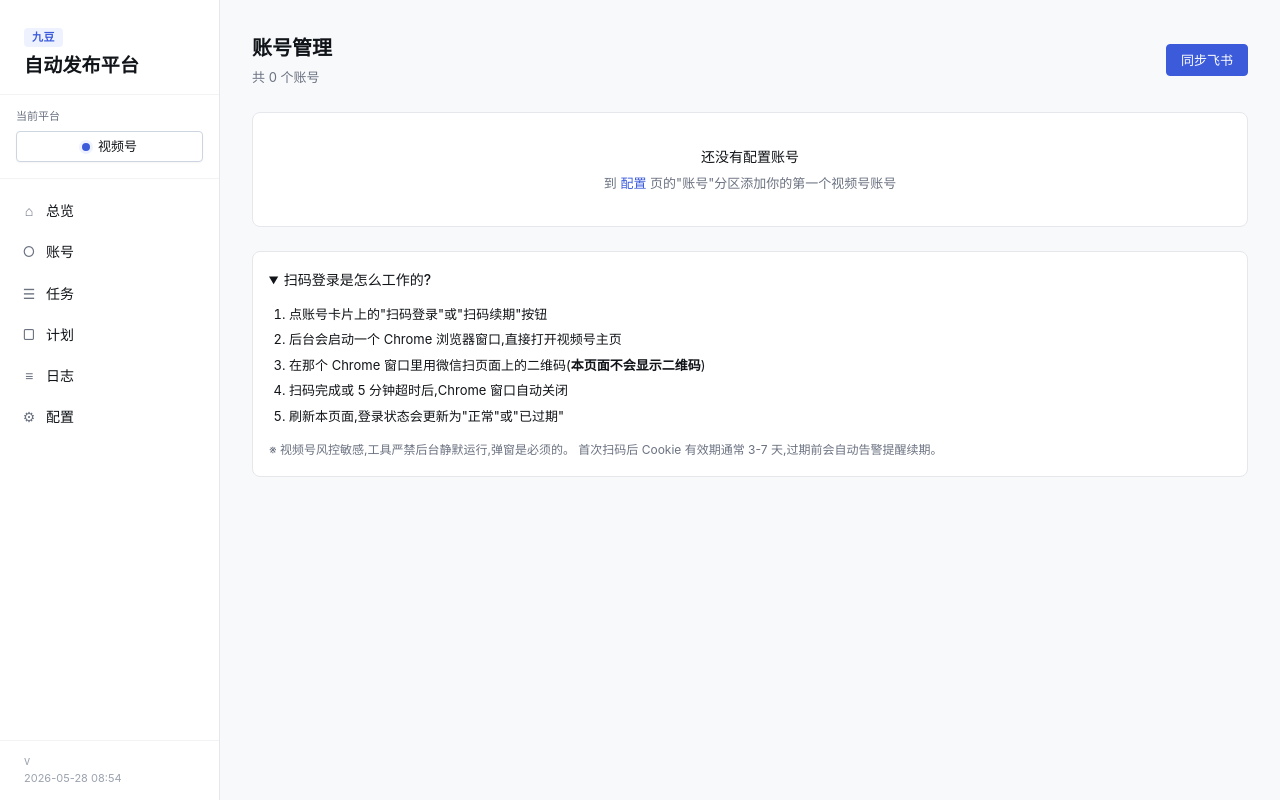
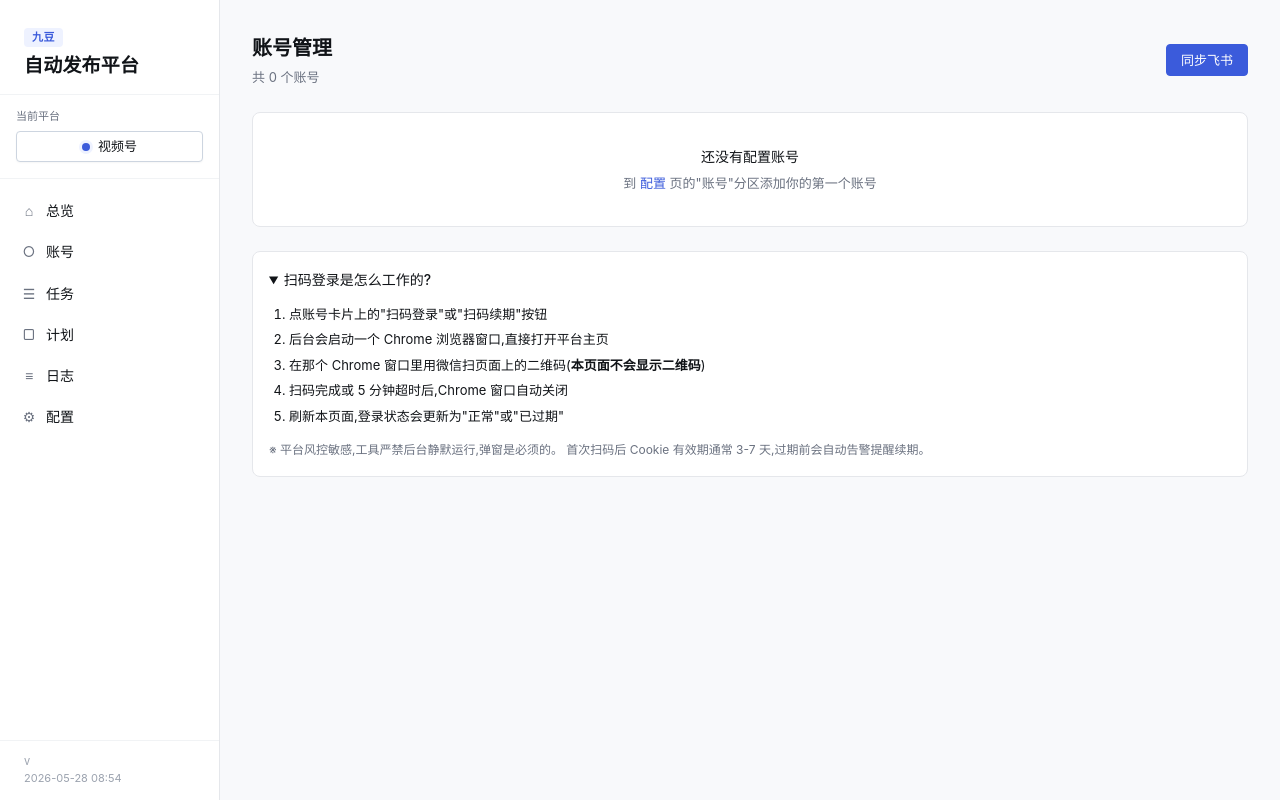
Before and after one commit to GySuper/m-zdfb, a Python web app: template wxsp/templates/accounts.html in a window 1280 px wide, after a click on "扫码登录是怎么工作的?". Run offline with Jinja, Linux system fonts and the light colour scheme; the template is opened without the code that fills it, so the values that code supplies are empty; some libraries are stand-ins or nearby versions.

Commit message:
fix(ui): remove hardcoded 视频号 references from templates
- Generic descriptions: 平台风控/平台改版 instead of 视频号风控/视频号改版
- Config page: 账号/风控 descriptions are now platform-neutral

Co-Authored-By: Claude Opus 4.7 <noreply@anthropic.com>

```diff
--- a/wxsp/templates/accounts.html
+++ b/wxsp/templates/accounts.html
@@ -106,7 +106,7 @@
     <div class="card">
       <div class="empty">
         <div class="empty-title">还没有配置账号</div>
-        <div>到 <a href="/config">配置</a> 页的"账号"分区添加你的第一个视频号账号</div>
+        <div>到 <a href="/config">配置</a> 页的"账号"分区添加你的第一个账号</div>
       </div>
     </div>
   {% endif %}
@@ -116,13 +116,13 @@
     <summary>扫码登录是怎么工作的?</summary>
     <ol class="info-list">
       <li>点账号卡片上的"扫码登录"或"扫码续期"按钮</li>
-      <li>后台会启动一个 Chrome 浏览器窗口,直接打开视频号主页</li>
+      <li>后台会启动一个 Chrome 浏览器窗口,直接打开平台主页</li>
       <li>在那个 Chrome 窗口里用微信扫页面上的二维码(<strong>本页面不会显示二维码</strong>)</li>
       <li>扫码完成或 5 分钟超时后,Chrome 窗口自动关闭</li>
       <li>刷新本页面,登录状态会更新为"正常"或"已过期"</li>
     </ol>
     <p class="text-xs text-mute mt-3">
-      ※ 视频号风控敏感,工具严禁后台静默运行,弹窗是必须的。
+      ※ 平台风控敏感,工具严禁后台静默运行,弹窗是必须的。
       首次扫码后 Cookie 有效期通常 3-7 天,过期前会自动告警提醒续期。
     </p>
   </details>
--- a/wxsp/templates/dashboard.html
+++ b/wxsp/templates/dashboard.html
@@ -198,7 +198,7 @@
       {% else %}
         <div class="empty">
           <div class="empty-title">还没有配置账号</div>
-          <div>到 <a href="/config">配置</a> 页添加你的第一个视频号账号</div>
+          <div>到 <a href="/config">配置</a> 页添加你的第一个账号</div>
         </div>
       {% endif %}
     </div>
--- a/wxsp/templates/setup/complete.html
+++ b/wxsp/templates/setup/complete.html
@@ -10,7 +10,7 @@
 </div>
 
 <p class="hint" style="margin-top: 16px;">
-  装好后到"配置"页加视频号账号(自动生成 ID + 同步到飞书"账号"字段选项)。
+  装好后到"配置"页加账号(自动生成 ID + 同步到飞书"账号"字段选项)。
 </p>
 
 <form method="post" action="/setup/complete">
--- a/wxsp/templates/task_detail.html
+++ b/wxsp/templates/task_detail.html
@@ -54,13 +54,13 @@
             {% if task.last_error_type == "cookie_expired" %}
               账号登录已失效。请到 <a href="/accounts">账号</a> 页面重新扫码登录后再重试。
             {% elif task.last_error_type == "risk_control" %}
-              触发了视频号风控,该账号已自动暂停 24 小时。期间不要再尝试发布。
+              触发了平台风控,该账号已自动暂停 24 小时。期间不要再尝试发布。
             {% elif task.last_error_type == "nas_unreachable" %}
               NAS 不可达。检查网络/挂载,然后点"立即重试"。
             {% elif task.last_error_type == "video_invalid" %}
               视频文件损坏或格式不支持。需要在飞书表里换一个文件,无法重试。
             {% elif task.last_error_type == "element_not_found" %}
-              页面元素找不到,可能视频号改版了。看截图确认,需要时修改 selectors.py 后重试。
+              页面元素找不到,可能平台改版了。看截图确认,需要时修改 selectors.py 后重试。
             {% elif task.last_error_type == "upload_failed" %}
               视频上传中断。点"立即重试"再试一次,持续失败可能是网络或视频问题。
             {% elif task.last_error_type == "network" %}
```
Also changed, not shown: wxsp/templates/config.html (+4 -4 lines).
